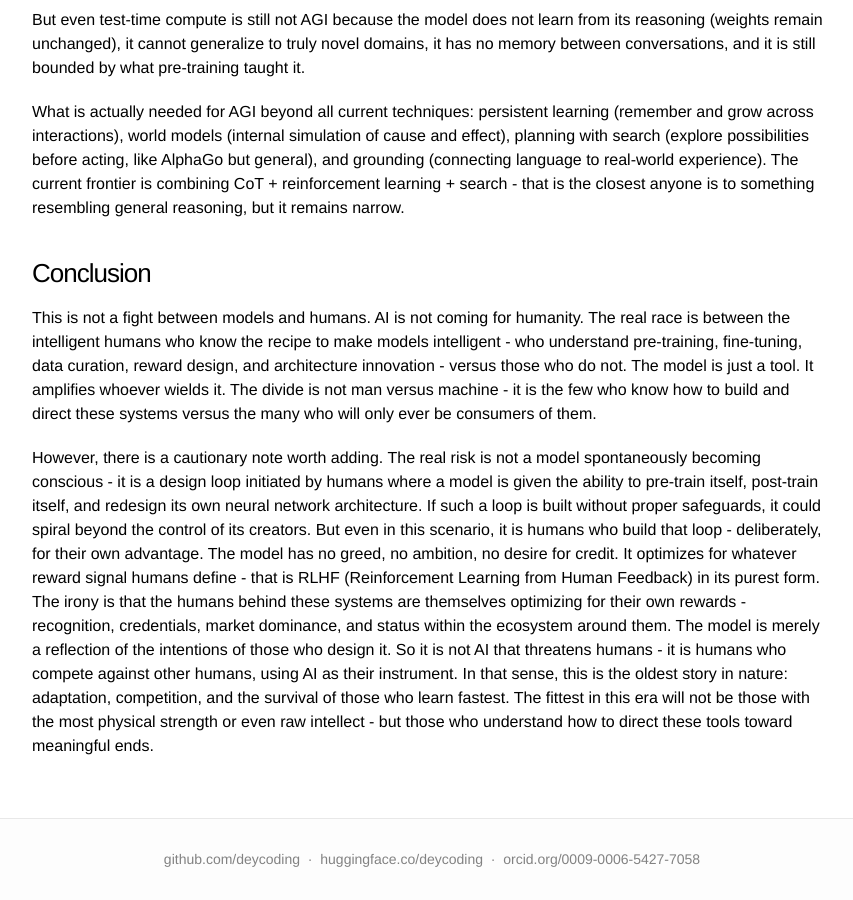
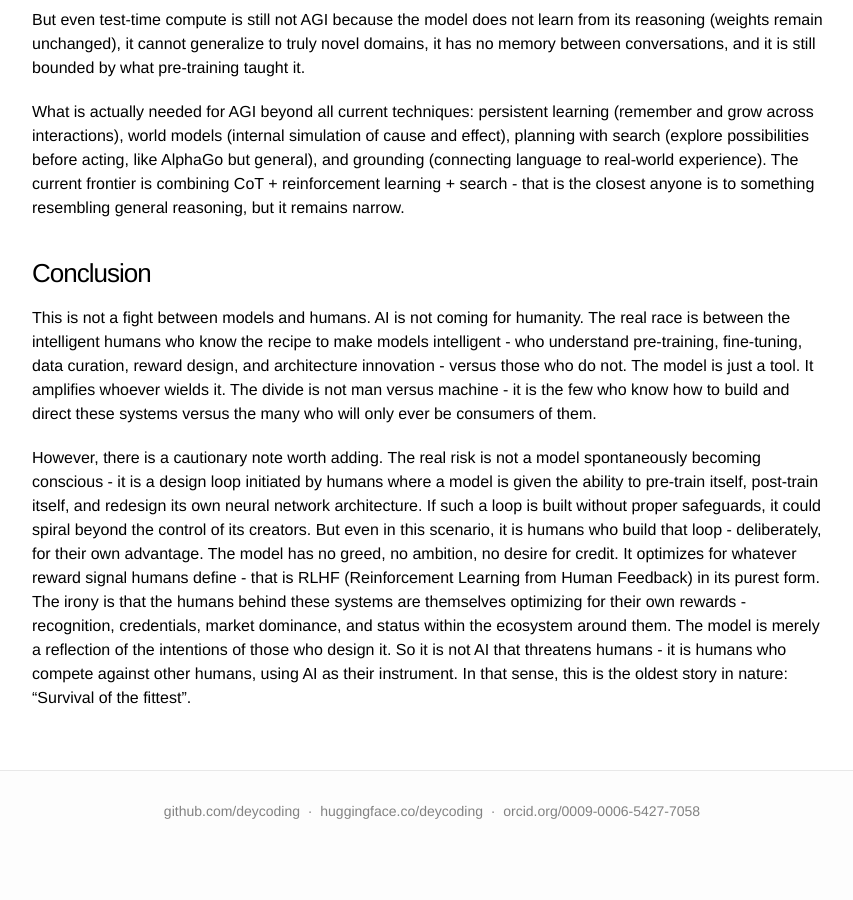
Before and after one commit to deycoding/deycoding.github.io, a Jekyll site: the page built from _posts/2026-06-14-can-ai-develop-intelligence.md, in a window 1280 px wide and 900 px high, scrolled down 3400 px. Shown: the whole window, without its empty margins (208-1061 px from the left). Built offline with Jekyll 4.4.1, drawn with Linux system fonts in a browser that asks for light colours; after the commit the page ends 4252 px from its top, so only the background shows below that.

Commit message:
Update conclusion ending

```diff
--- a/_posts/2026-06-14-can-ai-develop-intelligence.md
+++ b/_posts/2026-06-14-can-ai-develop-intelligence.md
@@ -70,4 +70,4 @@ What is actually needed for AGI beyond all current techniques: persistent learni
 
 This is not a fight between models and humans. AI is not coming for humanity. The real race is between the intelligent humans who know the recipe to make models intelligent - who understand pre-training, fine-tuning, data curation, reward design, and architecture innovation - versus those who do not. The model is just a tool. It amplifies whoever wields it. The divide is not man versus machine - it is the few who know how to build and direct these systems versus the many who will only ever be consumers of them.
 
-However, there is a cautionary note worth adding. The real risk is not a model spontaneously becoming conscious - it is a design loop initiated by humans where a model is given the ability to pre-train itself, post-train itself, and redesign its own neural network architecture. If such a loop is built without proper safeguards, it could spiral beyond the control of its creators. But even in this scenario, it is humans who build that loop - deliberately, for their own advantage. The model has no greed, no ambition, no desire for credit. It optimizes for whatever reward signal humans define - that is RLHF (Reinforcement Learning from Human Feedback) in its purest form. The irony is that the humans behind these systems are themselves optimizing for their own rewards - recognition, credentials, market dominance, and status within the ecosystem around them. The model is merely a reflection of the intentions of those who design it. So it is not AI that threatens humans - it is humans who compete against other humans, using AI as their instrument. In that sense, this is the oldest story in nature: adaptation, competition, and the survival of those who learn fastest. The fittest in this era will not be those with the most physical strength or even raw intellect - but those who understand how to direct these tools toward meaningful ends.
+However, there is a cautionary note worth adding. The real risk is not a model spontaneously becoming conscious - it is a design loop initiated by humans where a model is given the ability to pre-train itself, post-train itself, and redesign its own neural network architecture. If such a loop is built without proper safeguards, it could spiral beyond the control of its creators. But even in this scenario, it is humans who build that loop - deliberately, for their own advantage. The model has no greed, no ambition, no desire for credit. It optimizes for whatever reward signal humans define - that is RLHF (Reinforcement Learning from Human Feedback) in its purest form. The irony is that the humans behind these systems are themselves optimizing for their own rewards - recognition, credentials, market dominance, and status within the ecosystem around them. The model is merely a reflection of the intentions of those who design it. So it is not AI that threatens humans - it is humans who compete against other humans, using AI as their instrument. In that sense, this is the oldest story in nature: "Survival of the fittest".
```
